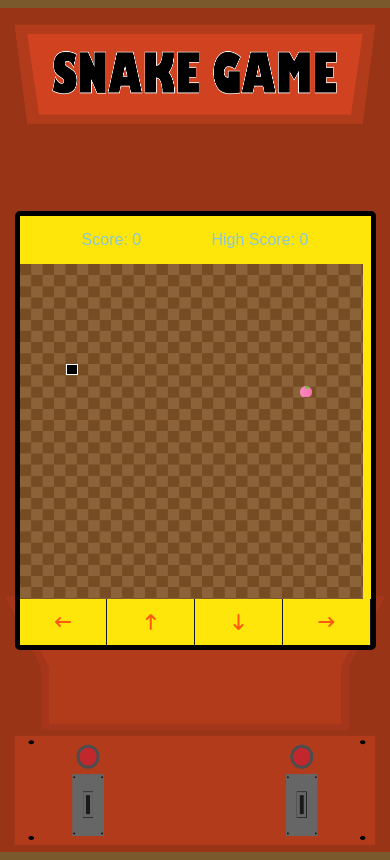
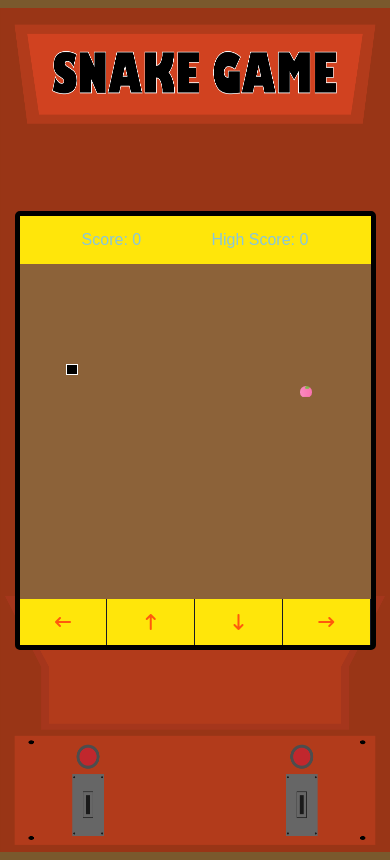
Before and after one commit to kotyba-km/Snake-game, a plain HTML site: page index.html in a window 390 px wide. Drawn offline with Linux system fonts and the light colour scheme; a web font is replaced by a local one.

Commit message:
Update style.css

```diff
--- a/style.css
+++ b/style.css
@@ -50,7 +50,7 @@ body
     grid-template:repeat(30,1fr) / repeat(30,1fr);
     /* background: #212837; */
     background-image: url(game\ board-01.png);
-    background-size: contain;
+    background-size: cover;
     background-repeat: no-repeat;
 }
 .play-board .food
@@ -89,6 +89,10 @@ body
         font-size: 1rem;
         padding: 15px 27px;
     }
+    .play-board {
+        background-image: none;
+        background-color: #8C6239;
+    }
     .controls {
         display: flex;
     }
```
